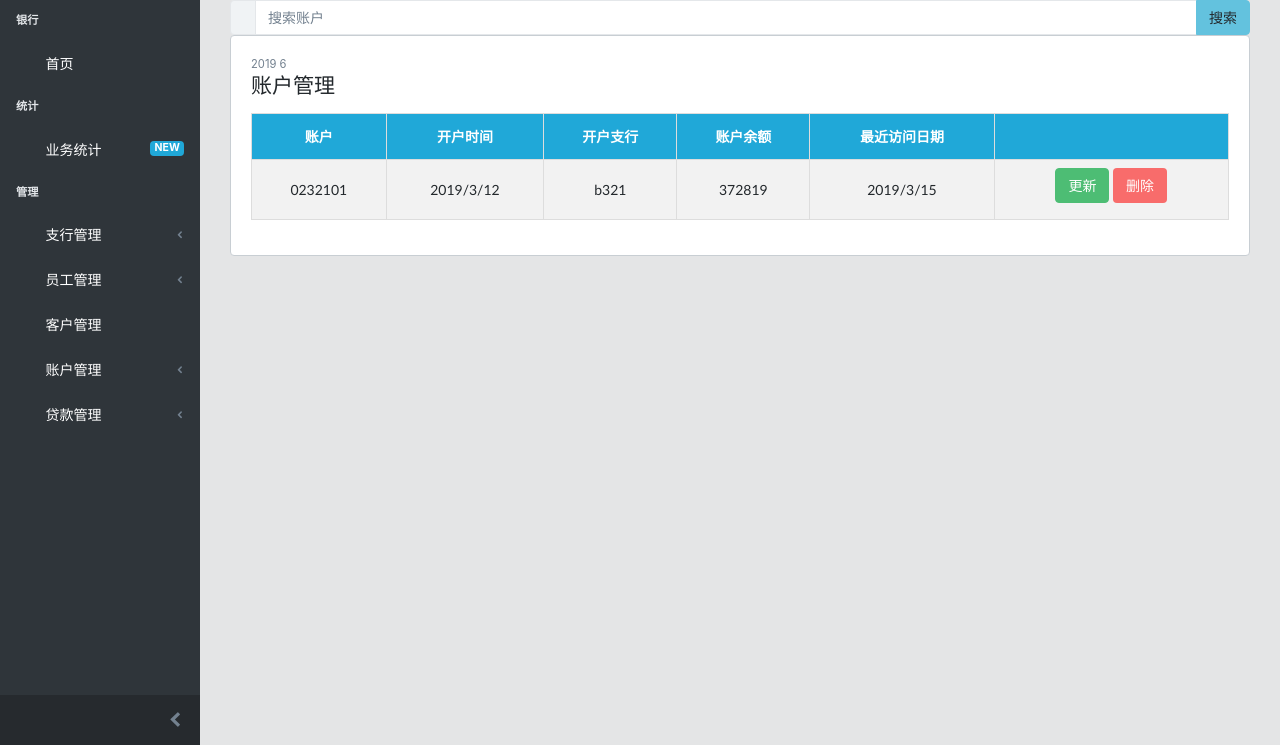
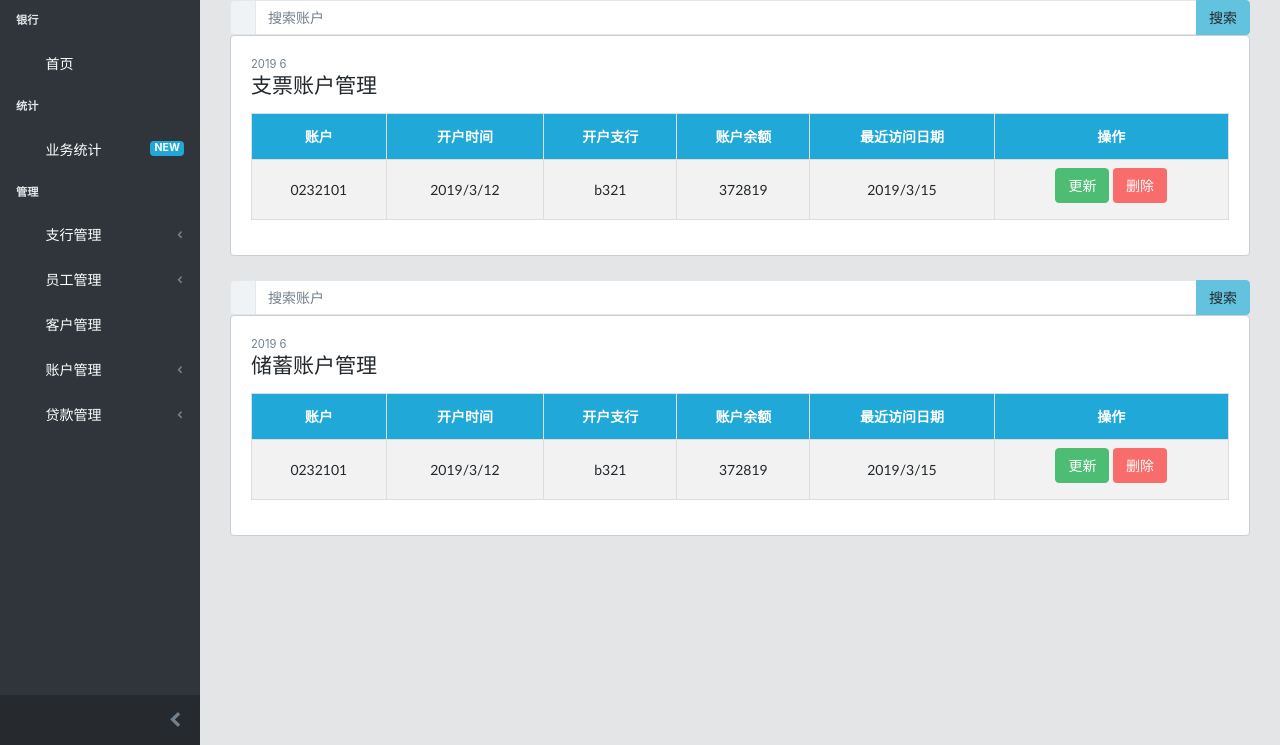
Before and after one commit to LeaFZ96/SE-BankSys, a Python web app: template backup/templates/account.html in a window 1280 px wide. Shown: the part 55-800 px from the top of the page. Run offline with Jinja, Linux system fonts and the light colour scheme; the template is opened without the code that fills it, so the values that code supplies are empty; some libraries are stand-ins or nearby versions.

Commit message:
reformat

```diff
--- a/backup/templates/account.html
+++ b/backup/templates/account.html
@@ -8,6 +8,7 @@
 -->
 
 <html lang="en">
+
 <head>
   <base href="./">
   <meta charset="utf-8">
@@ -18,7 +19,7 @@
   <link href="vendors/pace-progress/css/pace.min.css" rel="stylesheet">
 
   <script>
-    function tableFilter(){
+    function tableFilter() {
       var input, filter, table, tr, td, i, txtValue;
       input = document.getElementById("prependedInput");
       filter = input.value.toUpperCase();
@@ -86,6 +87,7 @@
     </form>
   </div>
 </head>
+
 <body class="app header-fixed sidebar-fixed aside-menu-fixed sidebar-lg-show">
   <header class="app-header navbar">
   </header>
@@ -139,7 +141,8 @@
                 <i class="fa fa-search"></i>
               </span>
             </div>
-                <input onkeyup="tableFilter()" class="form-control" id="prependedInput" size="16" type="text" placeholder="搜索账户">
+            <input onkeyup="tableFilter()" class="form-control" id="prependedInput" size="16" type="text"
+              placeholder="搜索账户">
             <span class="input-group-append">
               <button class="btn btn-info" type="button">搜索</button>
             </span>
@@ -149,7 +152,7 @@
               <div class="row">
                 <div class="col-sm-5">
                   <div class="small text-muted">2019 6</div>
-                    <h4 class="card-title mb-0">账户管理</h4>
+                  <h4 class="card-title mb-0">支票账户管理</h4>
 
                 </div>
                 <!-- /.col-->
@@ -168,7 +171,7 @@
                       <th>开户支行</th>
                       <th>账户余额</th>
                       <th>最近访问日期</th>
-                            <th></th>
+                      <th>操作</th>
                     </tr>
 
                     <tr>
@@ -183,6 +186,63 @@
                       </td>
                     </tr>
                   </table>
+                </div>
+              </div>
+            </div>
+          </div>
+          <div class="animated fadeIn">
+            <div class="input-prepend input-group">
+              <div class="input-group-prepend">
+                <span class="input-group-text">
+                  <i class="fa fa-search"></i>
+                </span>
+              </div>
+              <input onkeyup="tableFilter()" class="form-control" id="prependedInput" size="16" type="text"
+                placeholder="搜索账户">
+              <span class="input-group-append">
+                <button class="btn btn-info" type="button">搜索</button>
+              </span>
+            </div>
+            <div class="card">
+              <div class="card-body">
+                <div class="row">
+                  <div class="col-sm-5">
+                    <div class="small text-muted">2019 6</div>
+                    <h4 class="card-title mb-0">储蓄账户管理</h4>
+
+                  </div>
+                  <!-- /.col-->
+                  <div class="col-sm-7 d-none d-md-block">
+                  </div>
+                  <!-- /.col-->
+                </div>
+                <!-- /.row-->
+                <div>
+                  <!--Here comes our table!-->
+                  <div>
+                    <table id="bank-table">
+                      <tr>
+                        <th>账户</th>
+                        <th>开户时间</th>
+                        <th>开户支行</th>
+                        <th>账户余额</th>
+                        <th>最近访问日期</th>
+                        <th>操作</th>
+                      </tr>
+
+                      <tr>
+                        <td>0232101</td>
+                        <td>2019/3/12</td>
+                        <td>b321</td>
+                        <td>372819</td>
+                        <td>2019/3/15</td>
+                        <td>
+                          <label class="btn btn-success" onclick="openForm()">更新</label>
+                          <label class="btn bg-danger" onclick="openwForm()">删除</label>
+                        </td>
+                      </tr>
+                    </table>
+                  </div>
                 </div>
               </div>
             </div>
@@ -213,4 +273,5 @@
     </aside>
   </div>
 </body>
+
 </html>
--- a/backup/templates/staff.html
+++ b/backup/templates/staff.html
@@ -1,4 +1,4 @@
-<!DOCTYPE html>
+<!-- <!DOCTYPE html>
 <!--
 * CoreUI - Free Bootstrap Admin Template
 * @version v2.1.12
@@ -181,7 +181,7 @@
                             <th>员工电话</th>
                             <th>员工地址</th>
                             <th>员工职位</th>
-                            <th></th>
+                            <th>操作</th>
                             </tr>
 
                             <tr>
@@ -223,4 +223,4 @@
       </aside>
     </div>
   </body>
-</html>
+</html> -->
```
Also changed, not shown: backup/templates/branch.html (+5 -5 lines), backup/templates/client.html (+7 -3 lines), backup/templates/debt.html (+6 -3 lines). Lines whose indentation alone changed are shown as unchanged.
